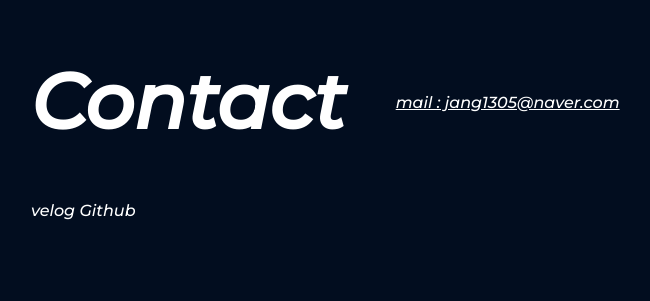
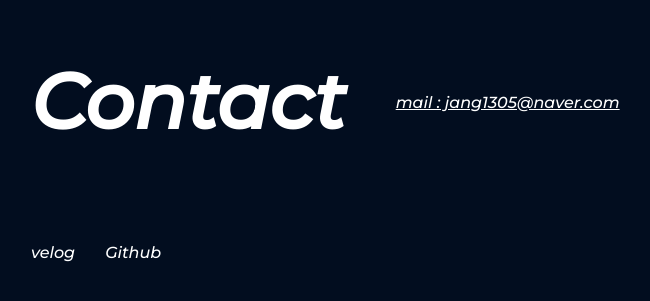
Before and after one commit to goodnight10/portfolio, a plain HTML site: page index.html in a window 1280 px wide. Shown: the part 5001-5302 px from the top of the page, without its empty margins (19-669 px from the left). Drawn offline with nearby package versions, Linux system fonts and the light colour scheme.

Commit message:
포트폴리오

```diff
--- a/asset/css/layout.css
+++ b/asset/css/layout.css
@@ -57,6 +57,18 @@
     height: 100px;
 }
 
+.footer .common-inner{
+    display: flex;
+    align-items: center;
+    height: 100px;
+}
+.footer .common-inner a{
+    display: inline-block;
+    margin-right: 30px;
+}
+.footer .common-inner a:hover{
+    text-decoration: underline;
+}
 
 
 
@@ -78,7 +90,9 @@
         min-height: 100%;
         overflow: hidden;
     }
-
+    .header .common-inner{
+        box-sizing: border-box;
+    }
     .header .gnb-area {
         display: none;
     }
@@ -109,9 +123,11 @@
         /* left: 0;
         right: 0;
         bottom: 0; */
+        left: 0;
         transition: .5s;
        z-index: 5;
        display: block;
+
     }
 
     .header .gnb-area-mb.active {
@@ -127,6 +143,7 @@
         justify-content: center;
         align-items: center;
         padding: 50px;
+        box-sizing: border-box;
     }
 
     .header .gnb-area-mb .btn-gnb {
```
Also changed, not shown: index.html (+1 -1 lines).
